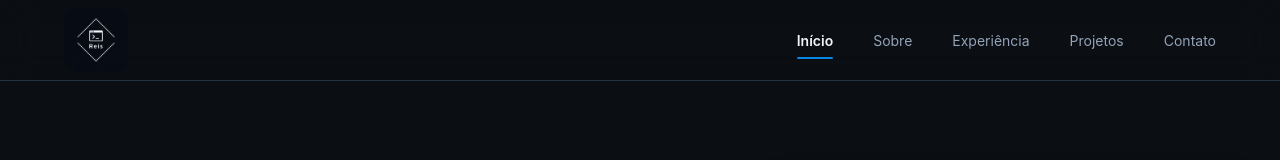
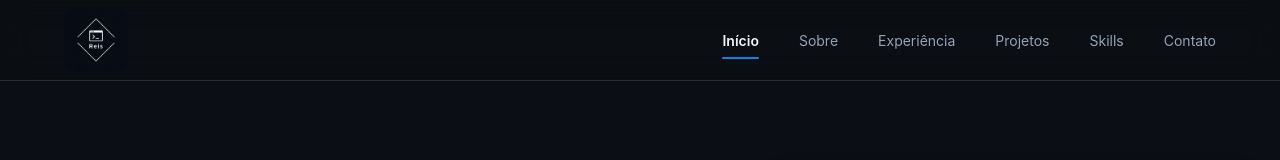
Before and after one commit to alberyReis/portfolio_albery, a React (Vite) app: page / in a window 1280 px wide. Shown: the top 160 px of the page. Built offline with nearby package versions, Linux system fonts and the light colour scheme.

Commit message:
feat: improve header navigation and section alignment

```diff
--- a/src/components/Header/builder.ts
+++ b/src/components/Header/builder.ts
@@ -1,6 +1,10 @@
+
 import { useEffect, useRef, useState } from "react";
 import { Color } from "../../utils/colors/colors";
-import type { IHeaderHref, IHeaderLink } from "../../types/header/header-type";
+import type {
+    IHeaderHref,
+    IHeaderLink,
+} from "../../types/header/header-type";
 
 export const useHeaderBuilder = () => {
     const [visible, setVisible] = useState(true);
@@ -15,6 +19,7 @@ export const useHeaderBuilder = () => {
         { label: "Sobre", href: "#about" },
         { label: "Experiência", href: "#experience" },
         { label: "Projetos", href: "#projects" },
+        { label: "Skills", href: "#skills" },
         { label: "Contato", href: "#contact" },
     ];
 
--- a/src/index.css
+++ b/src/index.css
@@ -7,6 +7,7 @@
 }
 
 html {
+    scroll-padding-top: 5rem;
     scroll-behavior: smooth;
     background-color: #0B0F14;
 }
--- a/src/types/header/header-type.ts
+++ b/src/types/header/header-type.ts
@@ -3,6 +3,7 @@ export type IHeaderHref =
     | "#about"
     | "#experience"
     | "#projects"
+    | "#skills"
     | "#contact";
 
 export type IHeaderLink = {
```
